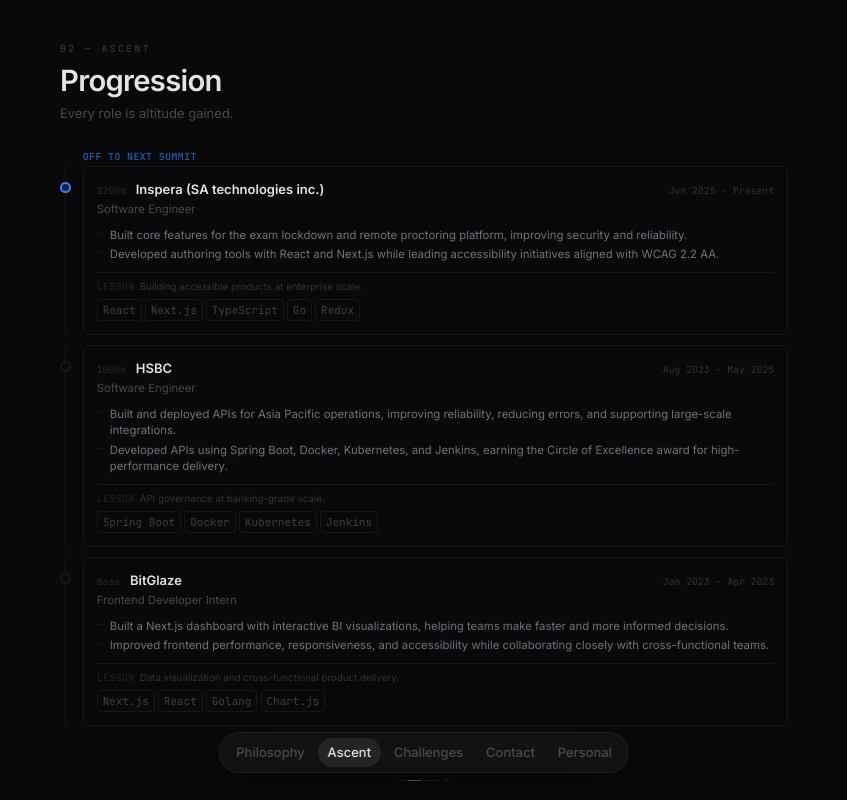
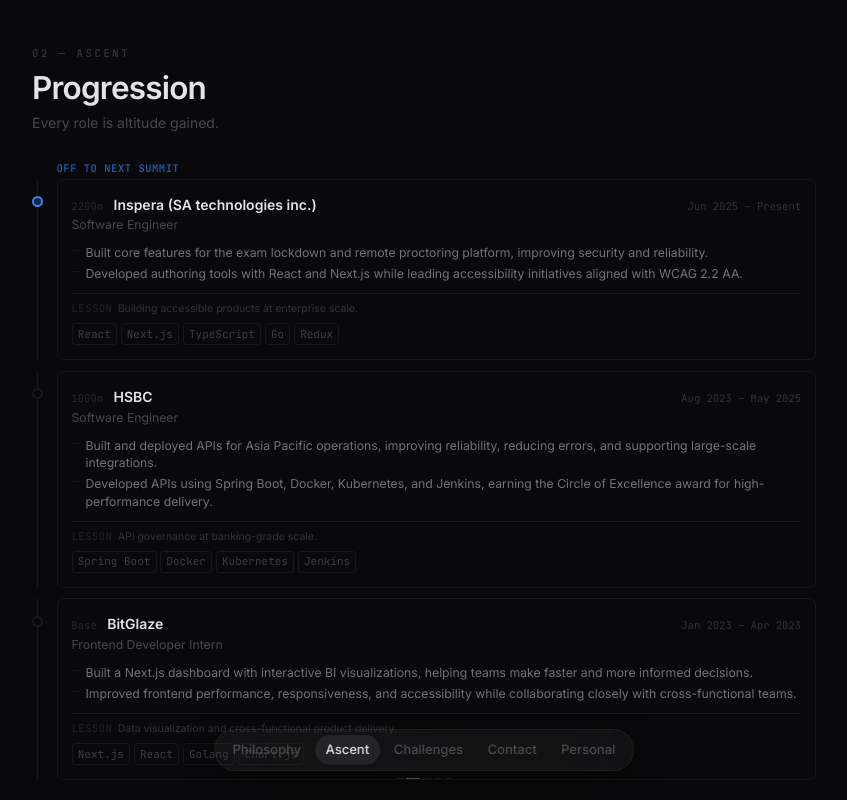
Before and after one commit to khaziashwaq/portfolio, a Next.js app: page / in a window 1280 px wide. Both pictures are taken after a click on the button "Ascent". Shown: the whole page, without its empty margins (216-1063 px from the left). Built offline with nearby package versions, Linux system fonts and the light colour scheme.

Commit message:
fix: refractored padding top and font size for smaller devices

```diff
--- a/src/app/globals.css
+++ b/src/app/globals.css
@@ -143,7 +143,7 @@
 /* Slightly scale down on laptop-height viewports */
 @media (max-height: 900px) {
   html {
-    font-size: 13px;
+    font-size: 14px;
   }
 
   /* Pillar card text stays readable */
--- a/src/components/slides/ascent.tsx
+++ b/src/components/slides/ascent.tsx
@@ -59,7 +59,7 @@
 export function AscentSlide() {
   return (
     <Slide id="ascent">
-      <div className="flex min-h-full w-full items-start sm:items-center px-6 sm:px-16 lg:px-24 py-10 sm:py-0">
+      <div className="flex min-h-full w-full items-start sm:items-center px-6 sm:px-16 lg:px-24 sm:py-0">
         <div className="mx-auto w-full max-w-4xl">
           <motion.div
             initial={{ opacity: 0 }}
--- a/src/components/slides/challenges.tsx
+++ b/src/components/slides/challenges.tsx
@@ -61,7 +61,7 @@
 export function ChallengesSlide() {
   return (
     <Slide id="challenges">
-      <div className="flex min-h-full w-full items-start sm:items-center px-6 sm:px-16 lg:px-24 py-10 sm:py-0">
+      <div className="flex min-h-full w-full items-start sm:items-center px-6 sm:px-16 lg:px-24 sm:py-0">
         <div className="mx-auto w-full max-w-4xl">
           <motion.div
             initial={{ opacity: 0 }}
--- a/src/components/slides/personal.tsx
+++ b/src/components/slides/personal.tsx
@@ -217,7 +217,7 @@
         aria-hidden="true"
       />
 
-      <div className="relative flex min-h-full w-full flex-col items-center justify-start sm:justify-center px-4 sm:px-16 lg:px-24 py-10 sm:py-12">
+      <div className="relative flex min-h-full w-full flex-col items-center justify-start sm:justify-center px-4 sm:px-16 lg:px-24 sm:py-12">
         <div className="mx-auto w-full max-w-5xl">
           <motion.div
             initial={{ opacity: 0 }}
```
